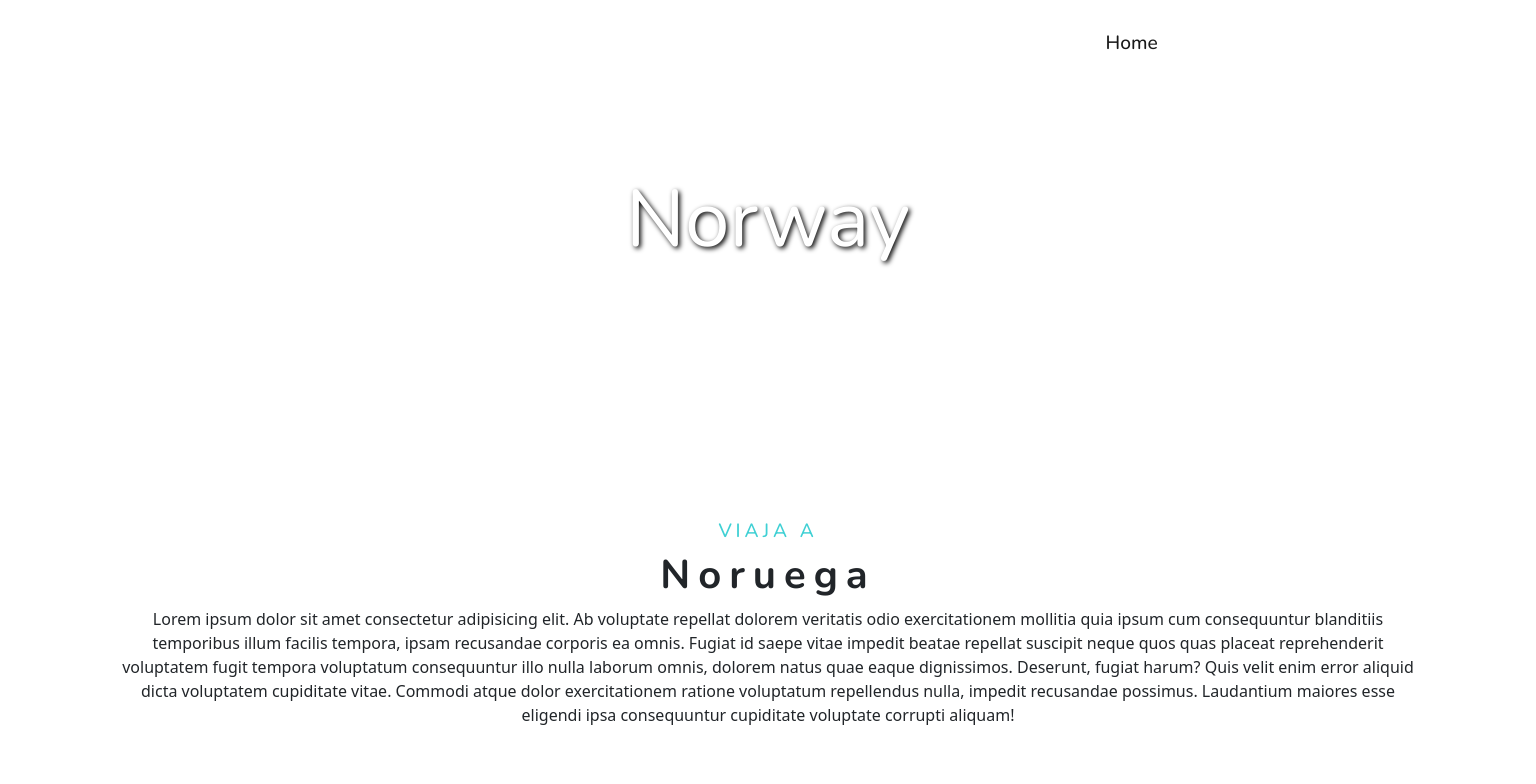
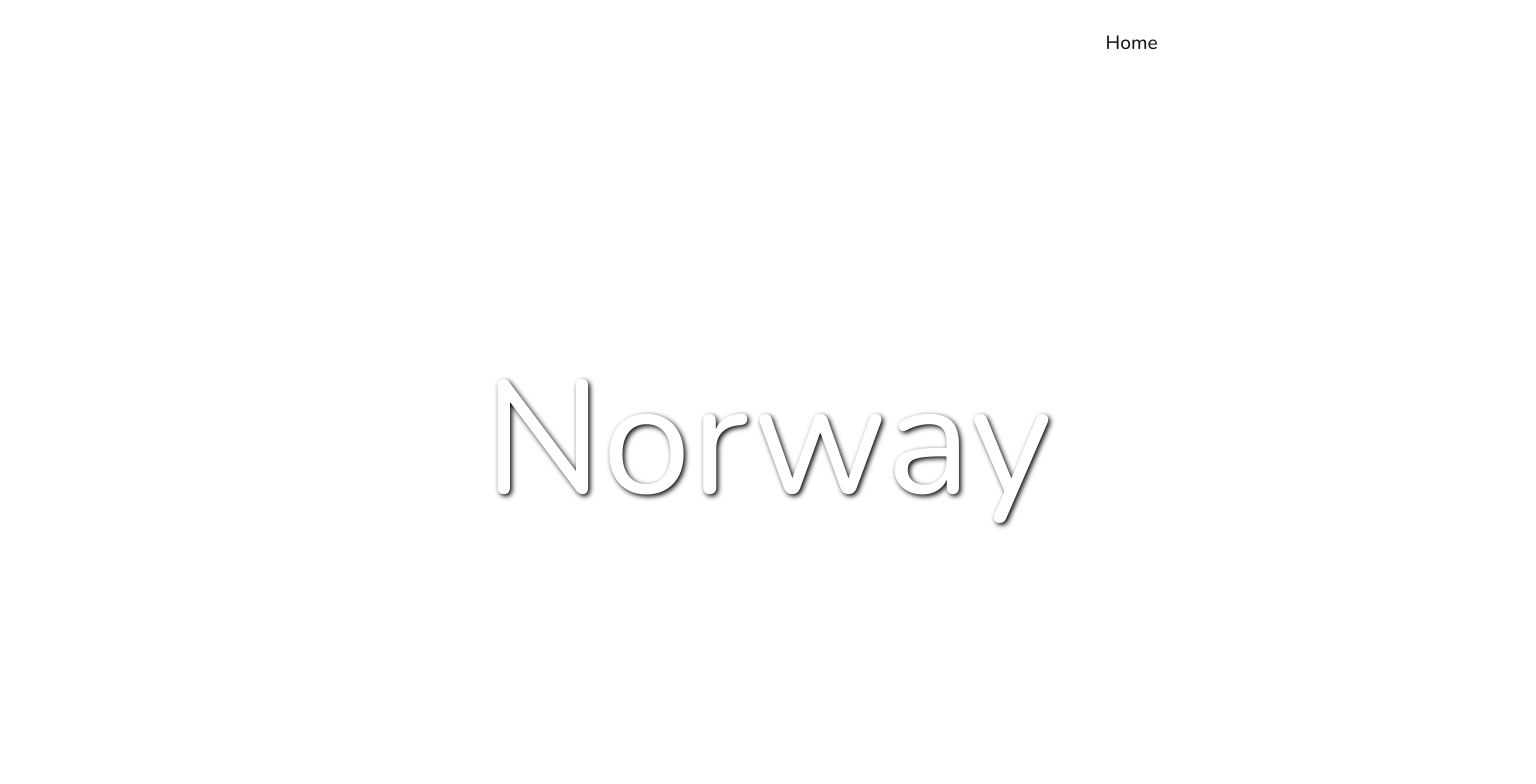
Before and after one commit to Cristiangc67/norway, a plain HTML site: page index.html in a window 1536 px wide. Shown: the top 784 px of the page. Drawn offline with nearby package versions, Linux system fonts and the light colour scheme; grey boxes are pictures that could not be loaded.

Commit message:
Update style.css

```diff
--- a/style.css
+++ b/style.css
@@ -26,7 +26,6 @@ nav{
     width: 100%;
 }
 .banner-img{
-
     filter: brightness(0.70);
     transform: scale(0.5);
     margin: -90em 0 0 -100em ;
@@ -419,10 +418,14 @@ footer div img{
 
     }
     .banner{
-        height: 30em;
+        height: 35em;
     }
     #auxiliar1{
         margin-top: 33em;
+    }
+    #front-word{
+        font-size: 7em;
+        margin: 0;
     }
  }
 
@@ -438,6 +441,13 @@ footer div img{
     .city-card h3{
         font-size: 3.5em;
     }
+    .banner{
+        height: 40em;
+    }
+    #front-word{
+        font-size: 8em;
+        margin: 0;
+    }
  }
 
 /* //Pantallas muy grandes (desktops de más de 1200px) */
@@ -451,6 +461,13 @@ footer div img{
     #auxiliar1{
         margin-top: 2em;
     }
+    .banner{
+        height: 40em;
+    }
+    #front-word{
+        font-size: 8em;
+        margin: 0;
+    }
  }
 @media (min-width: 1400px) {
     .city-card img{
@@ -462,6 +479,14 @@ footer div img{
     #auxiliar1{
         margin-top: 4em;
     }
+    .banner{
+        height: 51em;
+    }
+    #front-word{
+        font-size: 10em;
+        margin: 0;
+    }
+
  }
 
  /* ----------------------Auxiliares---------------------------- */
```
